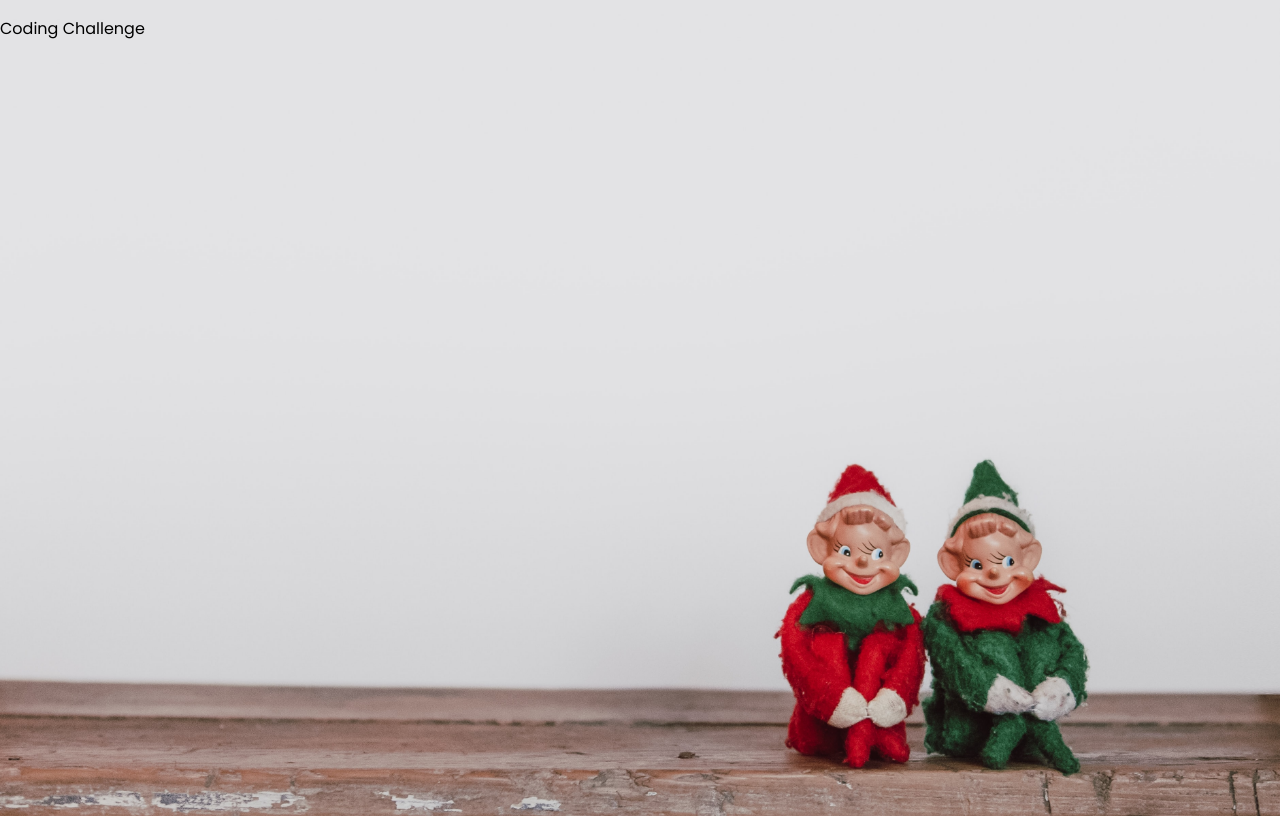
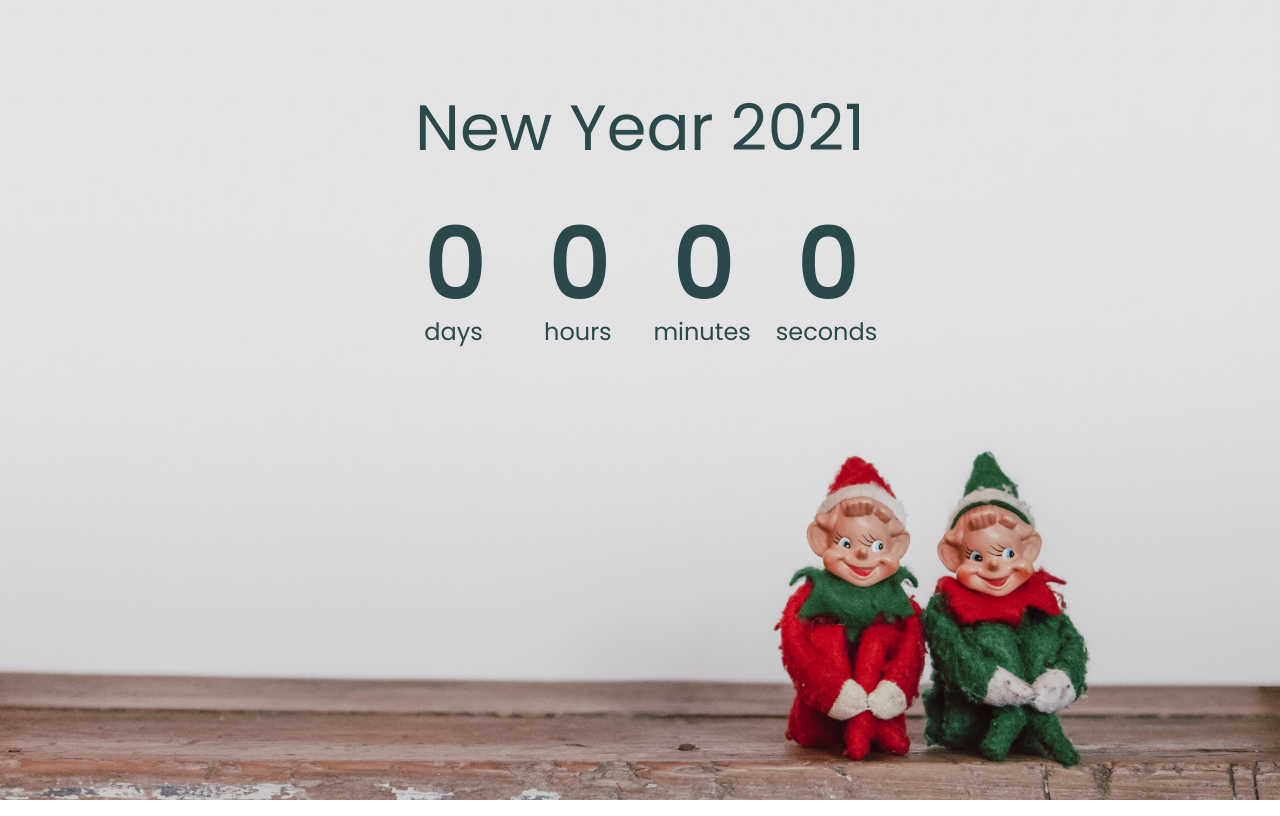
Before and after one commit to aidiko20/countdownTimer, a plain HTML site: page index.html in a window 1280 px wide. Drawn offline with Linux system fonts and the light colour scheme.

Commit message:
added styling

```diff
--- a/index.html
+++ b/index.html
@@ -1,5 +1,6 @@
 <!DOCTYPE html>
 <html lang="en">
+
 <head>
     <meta charset="UTF-8">
     <meta name="viewport" content="width=device-width, initial-scale=1.0">
@@ -7,10 +8,29 @@
     <link rel="stylesheet" href="style.css">
     <script src="script.js" defer></script>
 </head>
+
 <body>
-    <p>
-        Coding Challenge
-    </p>
+    <h1> New Year 2021</h1>
+    <div class="countdown-container">
+        <div class="countdown-el days-c">
+            <p class="big-text" id="days">0</p>
+            <span>days</span>
+        </div>
+        <div class="countdown-el hours-c">
+            <p class="big-text" id="hours">0</p>
+            <span>hours</span>
+        </div>
+        <div class="countdown-el minutes-c">
+            <p class="big-text" id="minutes">0</p>
+            <span>minutes
+            </span>
+        </div>
+        <div class="countdown-el seconds-c">
+            <p class="big-text" id="seconds">0</p>
+            <span>seconds</span>
+        </div>
+    </div>
 
 </body>
+
 </html>
--- a/style.css
+++ b/style.css
@@ -8,7 +8,34 @@ body {
   background-image: url("./main-image.jpg");
   background-size: cover;
   background-position: center;
+  display: flex;
+  flex-direction: column;
+  align-items: center;
   min-height: 100vh;
   font-family: "Poppins", sans-serif;
   margin: 0;
+  color: #2B494A;
 }
+h1 {
+  font-weight: normal;
+  font-size: 4rem;
+  margin-top: 5rem;
+
+}
+.countdown-container {
+  display: flex;
+}
+
+.big-text {
+  font-weight: bold;
+  font-size: 6rem;
+  line-height: 1;
+  margin: 0 2rem;
+}
+.countdown-el {
+  text-align: center;
+}
+
+.countdown-el span {
+  font-size: 1.5rem;
+}
```
